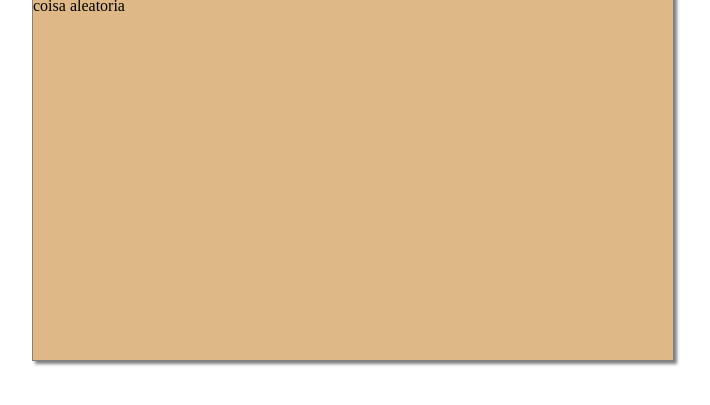
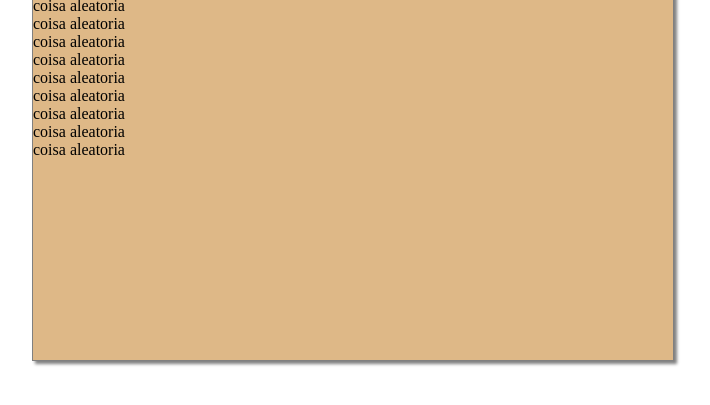
Before and after one commit to GuilhermeTressoFatec/si_intro_git, a plain HTML site: page index.html in a window 1280 px wide. Shown: the part 41-446 px from the top of the page, without its empty margins (287-997 px from the left). Drawn offline with Linux system fonts and the light colour scheme.

Commit message:
Segundo comit - adicionar aleatorio.txt

```diff
--- a/index.html
+++ b/index.html
@@ -11,6 +11,14 @@
     <div class="Container">
         <h1>Aprendendo Git</h1>
         <p>coisa aleatoria</p>
+        <p>coisa aleatoria</p>
+        <p>coisa aleatoria</p>
+        <p>coisa aleatoria</p>
+        <p>coisa aleatoria</p>
+        <p>coisa aleatoria</p>
+        <p>coisa aleatoria</p>
+        <p>coisa aleatoria</p>
+        <p>coisa aleatoria</p>
     </div>
 </body>
 </html>
```
Also changed, not shown: aleatorio.txt (added).
